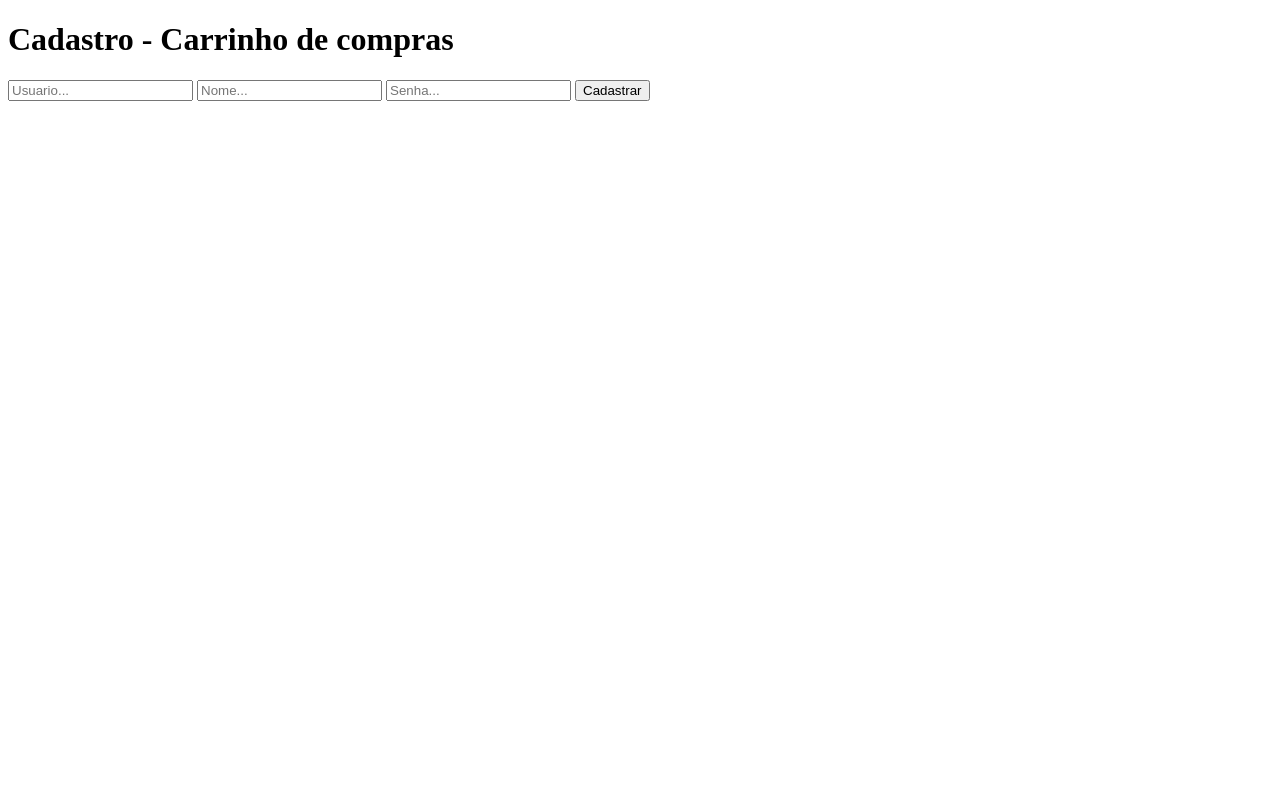
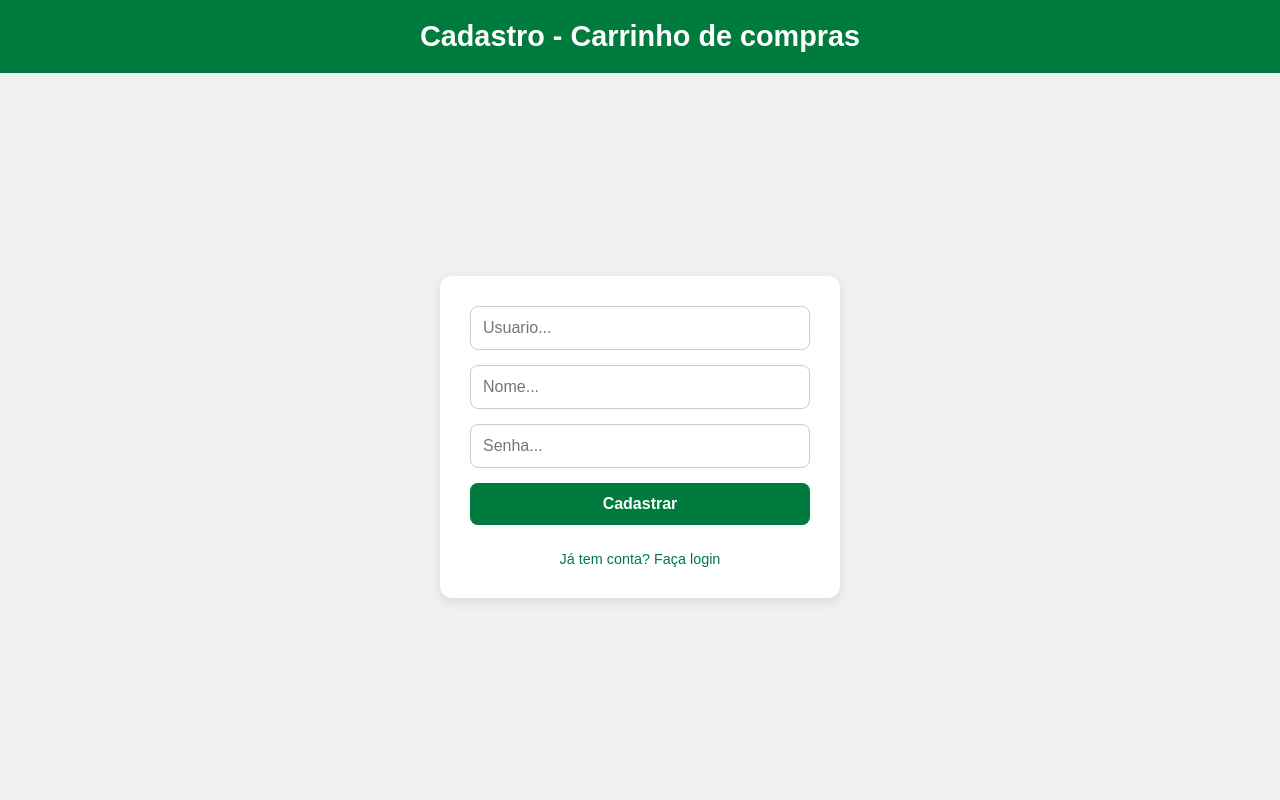
Before and after one commit to gustav0-rdg/carrinho-de-compras, a Flask app: page /cadastro in a window 1280 px wide. Run offline with Flask 3, Linux system fonts and the light colour scheme.

Commit message:
estilizacao do cadastro

```diff
--- /dev/null
+++ b/static/css/style-cadastro.css
@@ -0,0 +1,88 @@
+* {
+    box-sizing: border-box;
+}
+
+body {
+    font-family: Arial, sans-serif;
+    background-color: #f1f1f1;
+    margin: 0;
+    padding: 0;
+    display: flex;
+    flex-direction: column;
+    min-height: 100vh;
+}
+
+header {
+    background-color: #007b3e;
+    color: white;
+    padding: 20px;
+    text-align: center;
+}
+
+header h1 {
+    margin: 0;
+    font-size: 1.8em;
+}
+
+main {
+    flex-grow: 1;
+    display: flex;
+    justify-content: center;
+    align-items: center;
+    padding: 40px 20px;
+}
+
+form {
+    background-color: white;
+    padding: 30px;
+    border-radius: 12px;
+    box-shadow: 0 4px 12px rgba(0,0,0,0.1);
+    display: flex;
+    flex-direction: column;
+    gap: 15px;
+    width: 100%;
+    max-width: 400px;
+}
+
+input {
+    padding: 12px;
+    border: 1px solid #ccc;
+    border-radius: 8px;
+    font-size: 1em;
+}
+
+input:focus {
+    border-color: #007b3e;
+    outline: none;
+}
+
+.carrinho-form__btn {
+    padding: 12px;
+    background-color: #007b3e;
+    color: white;
+    border: none;
+    border-radius: 8px;
+    font-size: 1em;
+    font-weight: bold;
+    cursor: pointer;
+    transition: background-color 0.2s;
+}
+
+.carrinho-form__btn:hover {
+    background-color: #005f2f;
+}
+
+.link-login {
+    text-align: center;
+    margin-top: 10px;
+}
+
+.link-login a {
+    color: #007b3e;
+    text-decoration: none;
+    font-size: 0.9em;
+}
+
+.link-login a:hover {
+    text-decoration: underline;
+}
--- a/templates/cadastro.html
+++ b/templates/cadastro.html
@@ -5,14 +5,23 @@
     <meta name="viewport" content="width=device-width, initial-scale=1.0">
     <title>Cadastro - Carrinho de compras</title>
     <script src="{{ url_for('static', filename='script/validacao.js') }}" defer></script>
+    <link rel="stylesheet" href="{{ url_for('static', filename='css/cores.css') }}">
+    <link rel="stylesheet" href="{{ url_for('static', filename='css/style-cadastro.css') }}">
 </head>
 <body>
-    <h1>Cadastro - Carrinho de compras</h1>
-    <form action="/cadastrar/usuario" method="post">
-        <input type="text" name="usuario" id="usuario" placeholder="Usuario...">
-        <input type="text" name="nome" placeholder="Nome...">
-        <input type="password" name="senha"  idSenha="senha" placeholder="Senha...">
-        <button type="submit" class="carrinho-form__btn">Cadastrar</button>
-    </form>
+    <header>
+        <h1>Cadastro - Carrinho de compras</h1>
+    </header>
+    <main>
+        <form action="/cadastrar/usuario" method="post">
+            <input type="text" name="usuario" id="usuario" placeholder="Usuario..." min="8">
+            <input type="text" name="nome" placeholder="Nome...">
+            <input type="password" name="senha"  idSenha="senha" placeholder="Senha..." min="8">
+            <button type="submit" class="carrinho-form__btn">Cadastrar</button>
+            <div class="link-login">
+                <a href="/">Já tem conta? Faça login</a>
+            </div>
+        </form>
+    </main>
 </body>
 </html>
```
